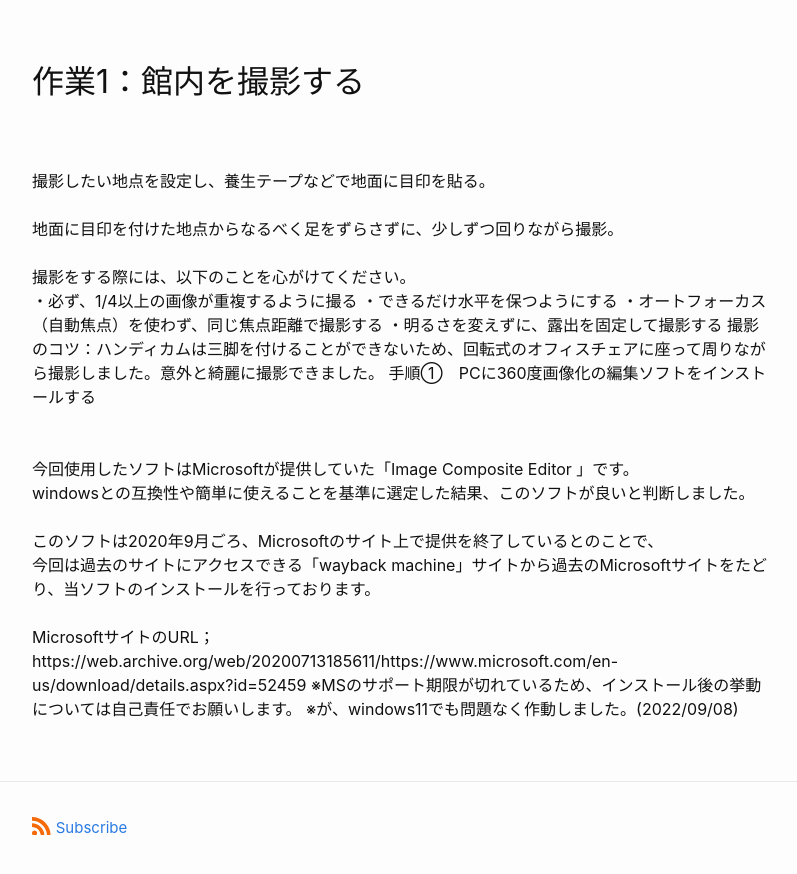
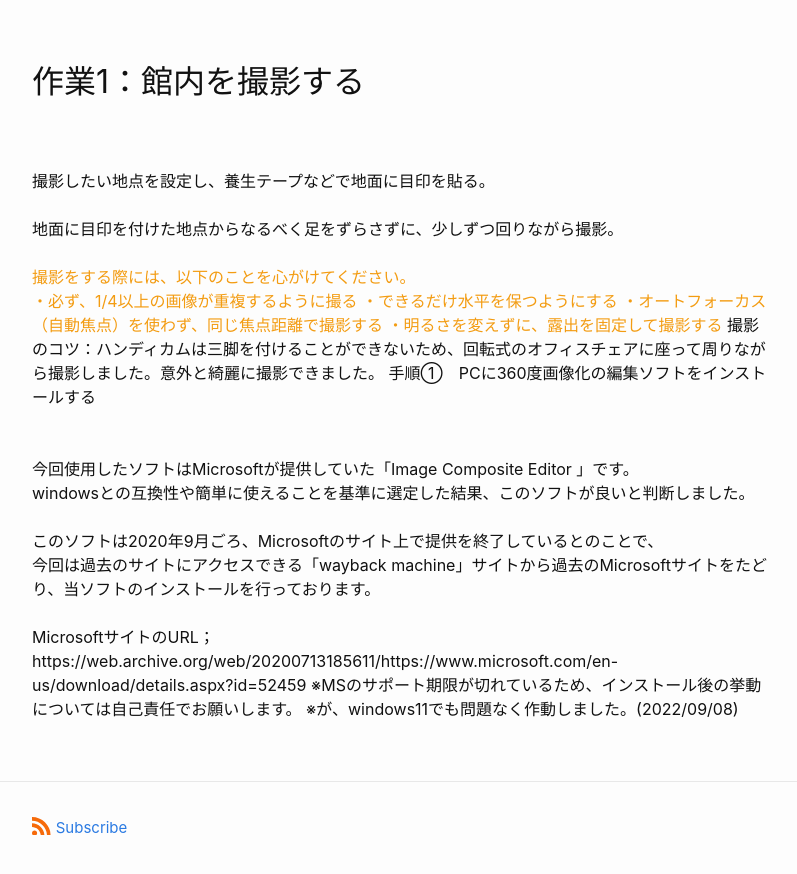
Before and after one commit to mocha-kanano/SHIORI.github.io, a Jekyll site: the page built from _posts/2022-10-19-super-short-article.md, in a window 1280 px wide and 900 px high, scrolled down 2017 px. Shown: the top 874 px of the window, without its empty margins (238-1035 px from the left). Built offline with Jekyll 4.4.1, drawn with Linux system fonts in a browser that asks for light colours.

Commit message:
Update 2022-10-19-super-short-article.md

```diff
--- a/_posts/2022-10-19-super-short-article.md
+++ b/_posts/2022-10-19-super-short-article.md
@@ -58,11 +58,11 @@ Googleストリートビューの撮影・公開には様々な方法があり
 撮影したい地点を設定し、養生テープなどで地面に目印を貼る。<br><br>
 地面に目印を付けた地点からなるべく足をずらさずに、少しずつ回りながら撮影。<br><br>
 
-撮影をする際には、以下のことを心がけてください。<br>
+<span style="color:#f39c12;">撮影をする際には、以下のことを心がけてください。<br>
 ・必ず、1/4以上の画像が重複するように撮る
 ・できるだけ水平を保つようにする
 ・オートフォーカス（自動焦点）を使わず、同じ焦点距離で撮影する
-・明るさを変えずに、露出を固定して撮影する
+・明るさを変えずに、露出を固定して撮影する</span>
 
 撮影のコツ：ハンディカムは三脚を付けることができないため、回転式のオフィスチェアに座って周りながら撮影しました。意外と綺麗に撮影できました。
 
```
